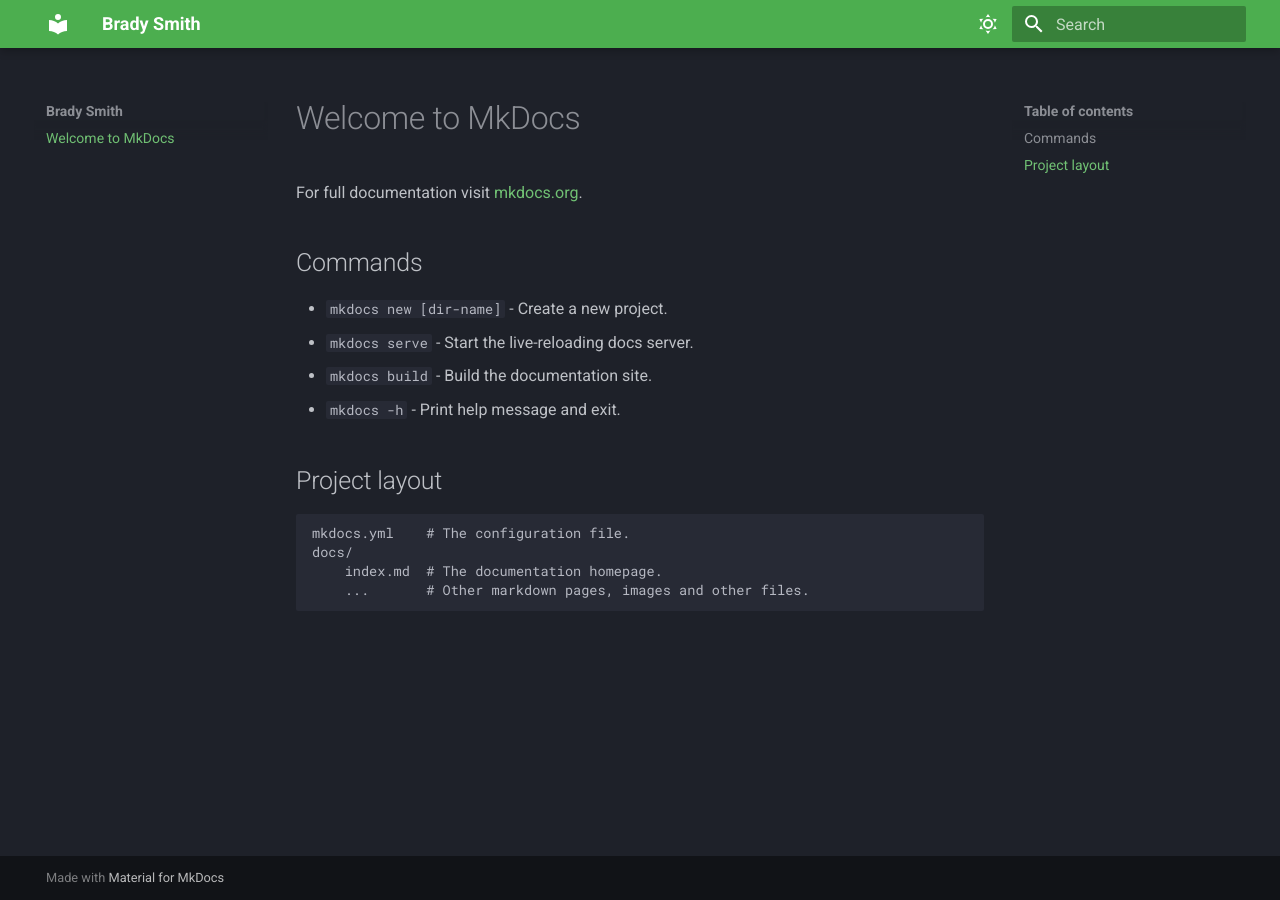
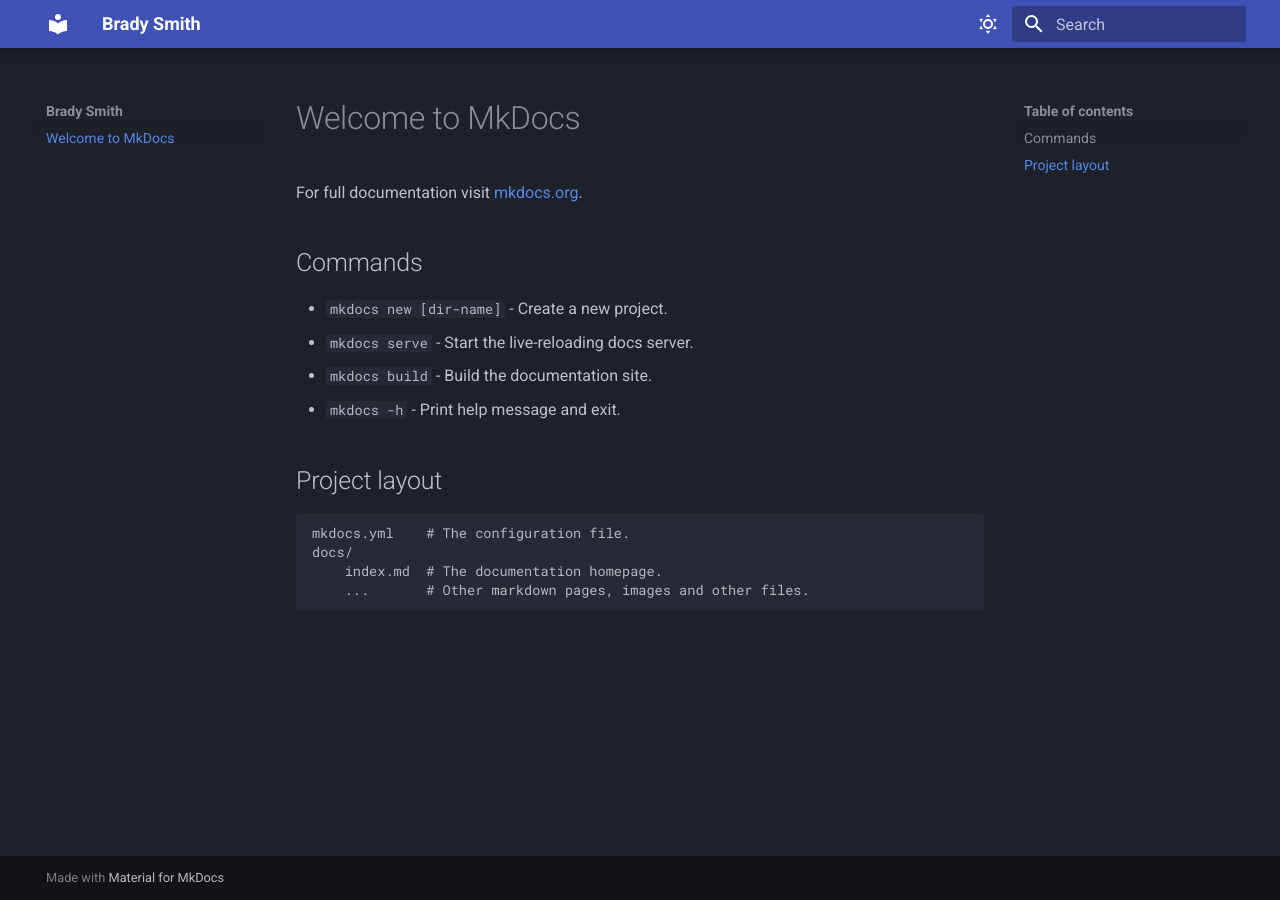
Before and after one commit to brasmi/brasmi.github.io, an MkDocs documentation site: the page built from docs/index.md, in a window 1280 px wide. Built offline with MkDocs 1.6.1 and Material for MkDocs 9.7.7, drawn with Linux system fonts in a browser that asks for light colours.

Commit message:
new color scheme

```diff
--- a/mkdocs.yml
+++ b/mkdocs.yml
@@ -11,13 +11,13 @@ theme:
       toggle:
         icon: material/weather-sunny
         name: Dark mode
-      primary: green
-      accent: deep purple
+      primary: indigo
+      accent: blue
 
     # Light Mode
     - scheme: default
       toggle:
         icon: material/weather-night
         name: Light mode
-      primary: blue
-      accent: deep orange
+      primary: indigo
+      accent: blue
```
